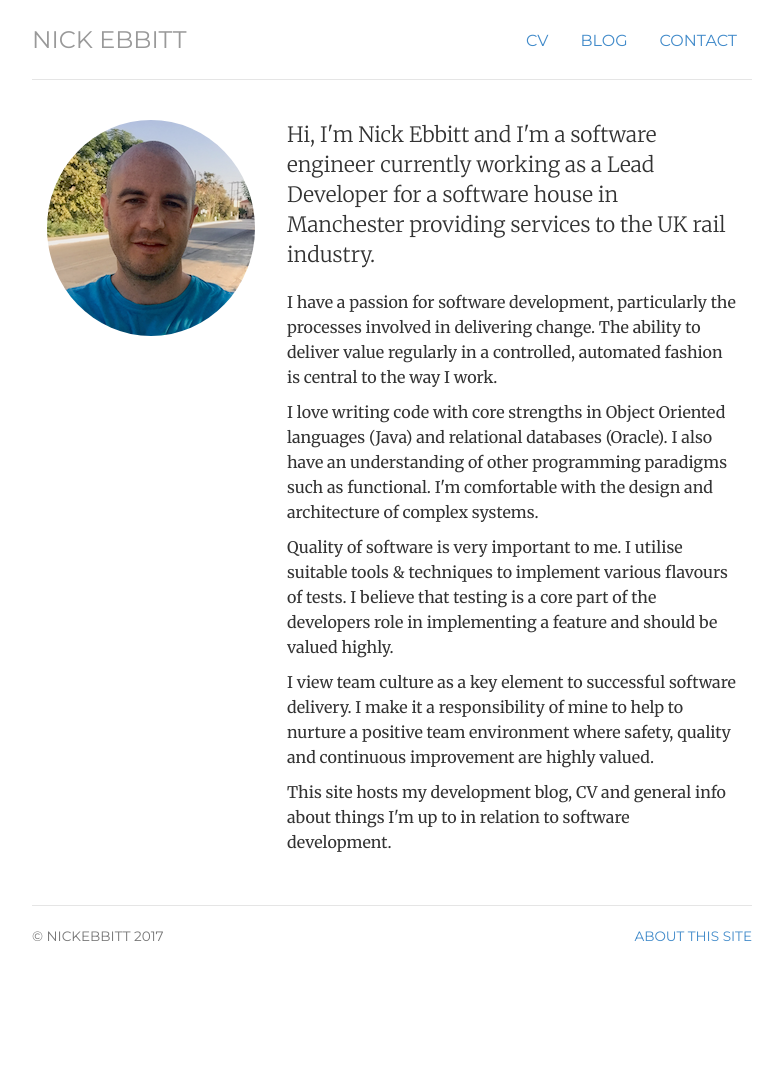
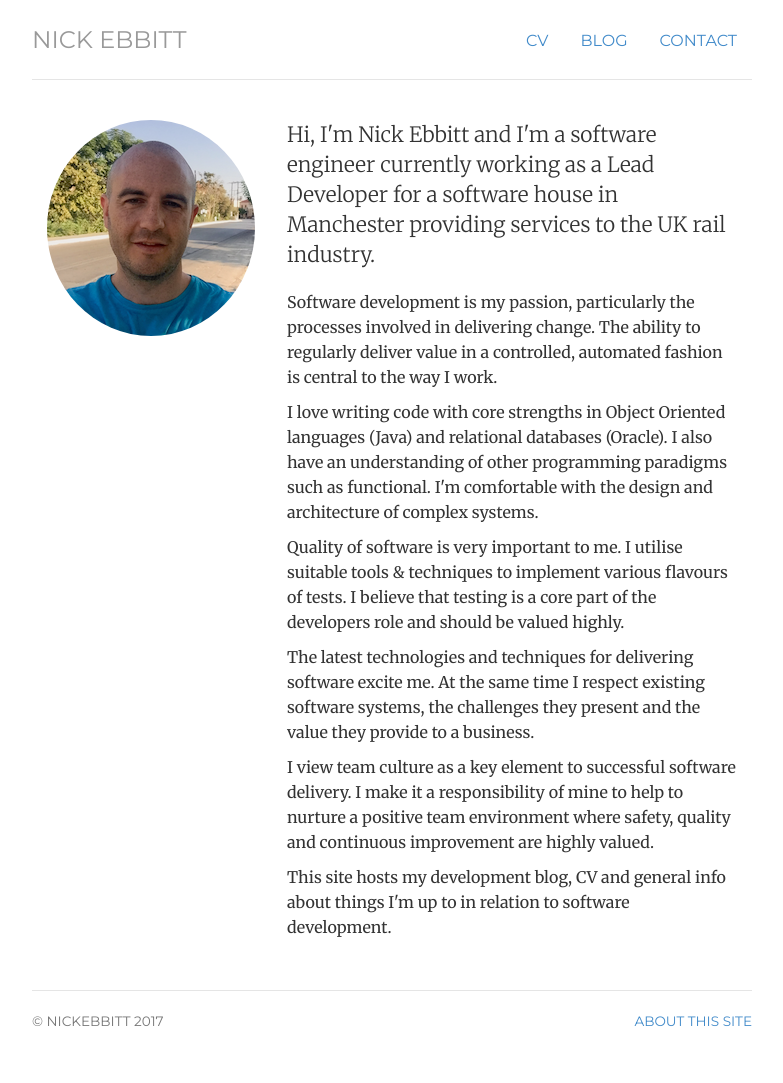
Before and after one commit to nickebbitt/nickebbitt.github.io, a Jekyll site: the page built from index.html, in a window 1280 px wide. Shown: the whole page, without its empty margins (248-1031 px from the left). Built offline with Jekyll 4.4.1, drawn with Linux system fonts in a browser that asks for light colours; before the commit the page ends 998 px from its top, so only the background shows below that.

Commit message:
Update bio

```diff
--- a/_includes/bio.html
+++ b/_includes/bio.html
@@ -1,4 +1,5 @@
-<p>I have a passion for software development, particularly the processes involved in delivering change. The ability to deliver value regularly in a controlled, automated fashion is central to the way I work.</p>
+<p>Software development is my passion, particularly the processes involved in delivering change. The ability to regularly deliver value in a controlled, automated fashion is central to the way I work.</p>
 <p>I love writing code with core strengths in Object Oriented languages (Java) and relational databases (Oracle). I also have an understanding of other programming paradigms such as functional. I'm comfortable with the design and architecture of complex systems.</p>
-<p>Quality of software is very important to me. I utilise suitable tools & techniques to implement various flavours of tests. I believe that testing is a core part of the developers role in implementing a feature and should be valued highly.</p>
+<p>Quality of software is very important to me. I utilise suitable tools & techniques to implement various flavours of tests. I believe that testing is a core part of the developers role and should be valued highly.</p>
+<p>The latest technologies and techniques for delivering software excite me. At the same time I respect existing software systems, the challenges they present and the value they provide to a business.</p>
 <p>I view team culture as a key element to successful software delivery. I make it a responsibility of mine to help to nurture a positive team environment where safety, quality and continuous improvement are highly valued.</p>
```
